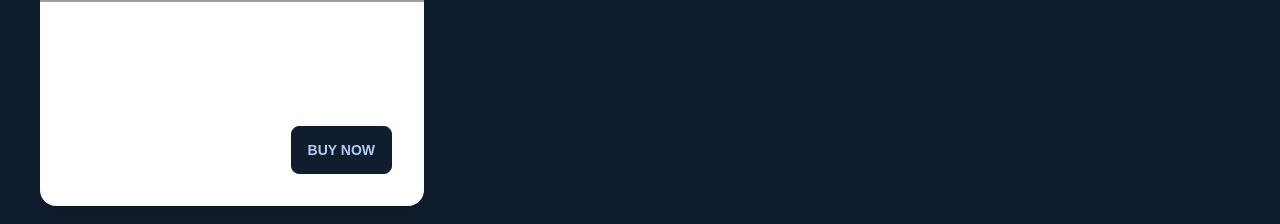
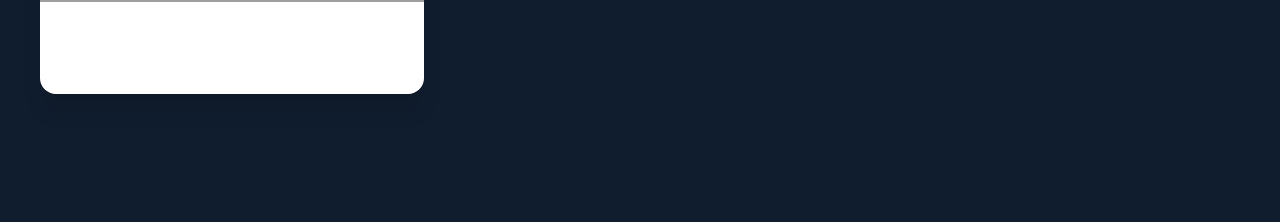
Before and after one commit to mdadib300/Art-empire, a React (Create React App) app: page / in a window 1280 px wide. Shown: the part 1574-1798 px from the top of the page. Built offline with nearby package versions, Linux system fonts and the light colour scheme; grey boxes are pictures that could not be loaded; a web font is replaced by a local one.

Commit message:
Card correction set up done

```diff
--- a/src/components/CharacterDesign/CharacterDesign.js
+++ b/src/components/CharacterDesign/CharacterDesign.js
@@ -11,13 +11,11 @@
             <p>Lorem Lorem Lorem Lorem Lorem Lorem Lorem Lorem Lorem Lorem Lorem Lorem Lorem Lorem Lorem Lorem Lorem Lorem Lorem Lorem</p>
             <div className='grid grid-cols-1 md:grid-cols-2 lg:grid-cols-3 gap-5'>
                 <div className="card w-96 bg-base-100 shadow-xl">
-                    <figure><img src="https://placeimg.com/400/225/arch" alt="Shoes" /></figure>
+                    <figure>
+                        <img src="https://placeimg.com/400/225/arch" alt="Character Design - Rafi's Art Empire" />
+                    </figure>
                     <div className="card-body">
-                        <h2 className="card-title">Shoes!</h2>
-                        <p>If a dog chews shoes whose shoes does he choose?</p>
-                        <div className="card-actions justify-end">
-                            <button className="btn btn-primary">Buy Now</button>
-                        </div>
+                        <h2 className="card-title">Character Design 1</h2>
                     </div>
                 </div>
             </div>
```
